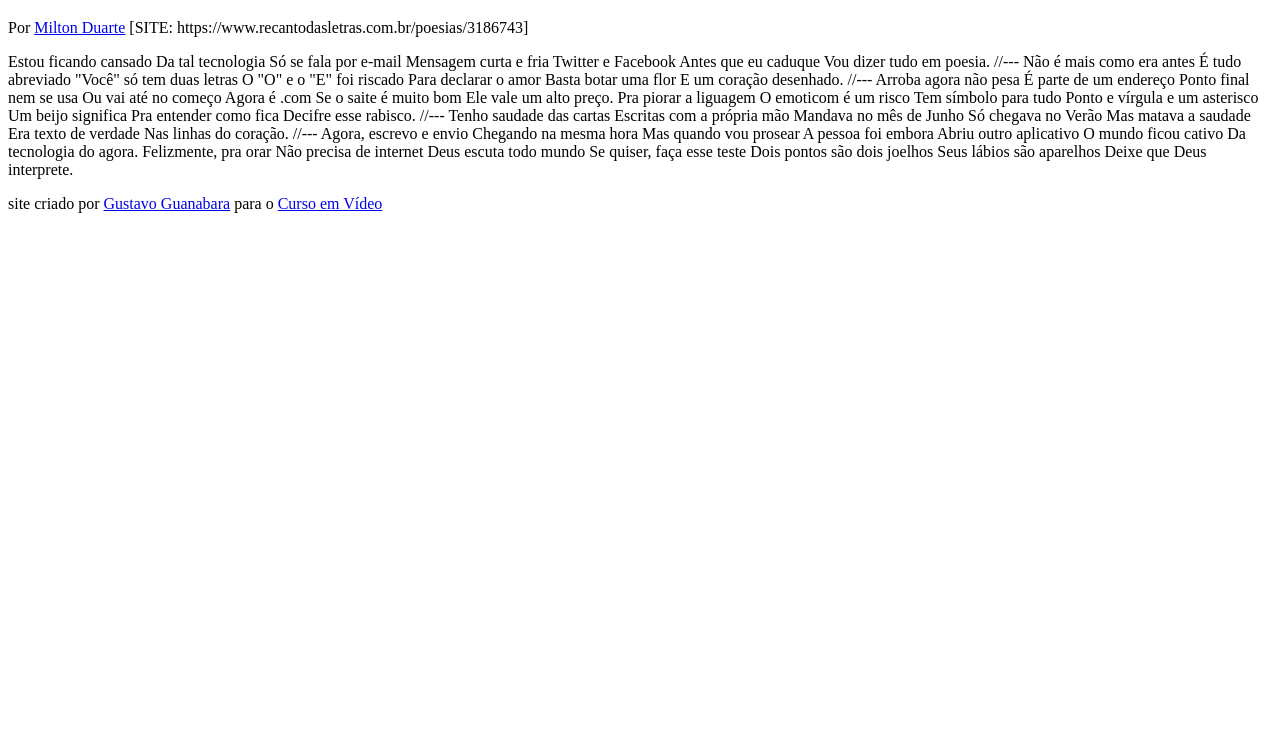
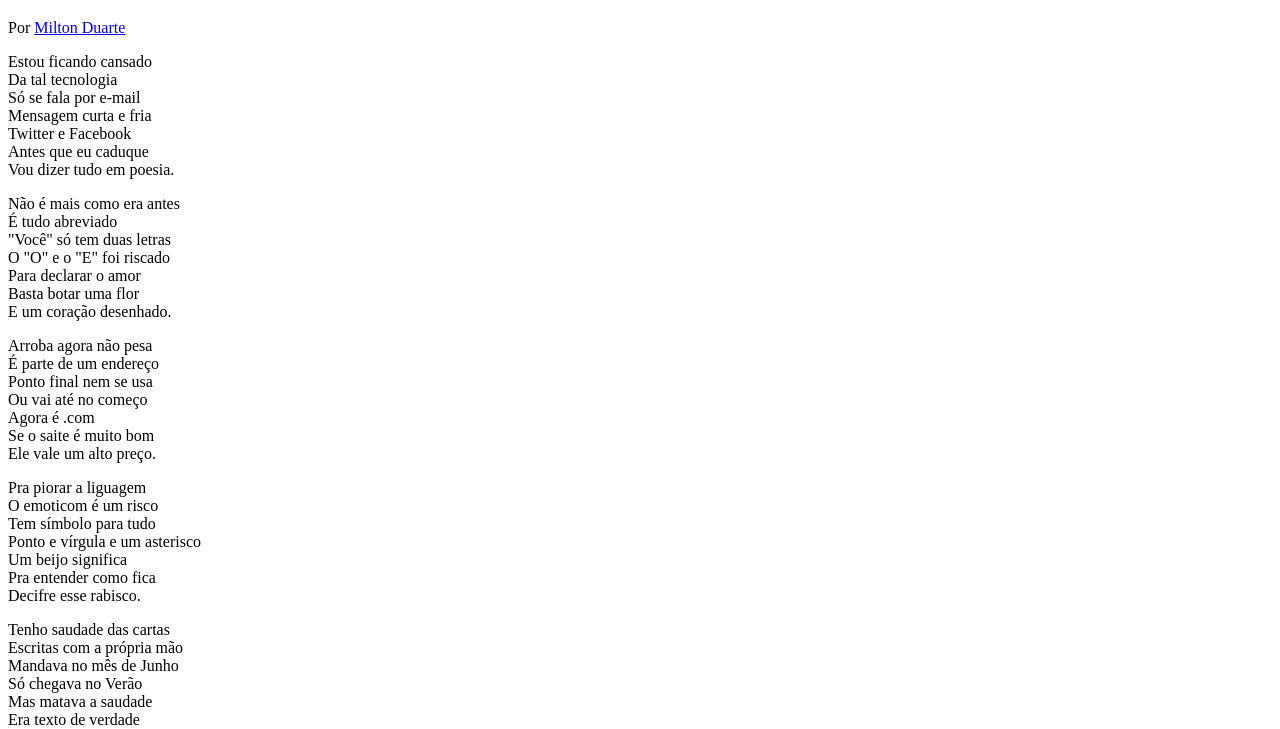
Before and after one commit to eliomarr/HTML-CSS, a plain HTML site: page Desafios/D012/index.html in a window 1280 px wide. Shown: the part 61-790 px from the top of the page. Drawn offline with Linux system fonts and the light colour scheme.

Commit message:
Aula 17.Out.23

```diff
--- /dev/null
+++ b/Desafios/D012/estilo/style.css
@@ -0,0 +1 @@
+@charset "UTF-8";
--- a/Desafios/D012/index.html
+++ b/Desafios/D012/index.html
@@ -4,79 +4,95 @@
     <meta charset="UTF-8">
     <meta name="viewport" content="width=device-width, initial-scale=1.0">
     <title>Cordel Moderno</title>
+    <link rel="stylesheet" href="estilo/style.css">
 </head>
 <body>
     <header>
         <h1>Cordel Moderno</h1>
         <p>
             Por <a href="https://www.recantodasletras.com.br/poesias/3186743" target="_blank">Milton Duarte</a>
-            [SITE: https://www.recantodasletras.com.br/poesias/3186743]
         </p>
     </header>
 
-    Estou ficando cansado
-    Da tal tecnologia
-    Só se fala por e-mail
-    Mensagem curta e fria
-    Twitter e Facebook
-    Antes que eu caduque
-    Vou dizer tudo em poesia.
+    <section>
+        <p>
+            Estou ficando cansado <br>
+            Da tal tecnologia <br>
+            Só se fala por e-mail <br>
+            Mensagem curta e fria <br>
+            Twitter e Facebook <br>
+            Antes que eu caduque <br>
+            Vou dizer tudo em poesia.
+        </p>
+    </section>
 
-    //---
+    <section>
+        <p>
+            Não é mais como era antes <br>
+            É tudo abreviado <br>
+            "Você" só tem duas letras <br>
+            O "O" e o "E" foi riscado <br>
+            Para declarar o amor <br>
+            Basta botar uma flor <br>
+            E um coração desenhado.
+        </p>
+    </section>
 
-    Não é mais como era antes
-    É tudo abreviado
-    "Você" só tem duas letras
-    O "O" e o "E" foi riscado
-    Para declarar o amor
-    Basta botar uma flor
-    E um coração desenhado.
+    <section>
+        <p>
+            Arroba agora não pesa <br>
+            É parte de um endereço <br>
+            Ponto final nem se usa <br>
+            Ou vai até no começo <br>
+            Agora é .com <br>
+            Se o saite é muito bom <br>
+            Ele vale um alto preço.
+        </p>
 
-    //---
+        <p>
+            Pra piorar a liguagem <br>
+            O emoticom é um risco <br>
+            Tem símbolo para tudo <br>
+            Ponto e vírgula e um asterisco <br>
+            Um beijo significa <br>
+            Pra entender como fica <br>
+            Decifre esse rabisco.
+        </p>
+    </section>
 
-    Arroba agora não pesa
-    É parte de um endereço
-    Ponto final nem se usa
-    Ou vai até no começo
-    Agora é .com
-    Se o saite é muito bom
-    Ele vale um alto preço.
+    <section>
+        <p>
+            Tenho saudade das cartas <br>
+            Escritas com a própria mão <br>
+            Mandava no mês de Junho <br>
+            Só chegava no Verão <br>
+            Mas matava a saudade <br>
+            Era texto de verdade <br>
+            Nas linhas do coração.
+        </p>
+    </section>
 
-    Pra piorar a liguagem
-    O emoticom é um risco
-    Tem símbolo para tudo
-    Ponto e vírgula e um asterisco
-    Um beijo significa
-    Pra entender como fica
-    Decifre esse rabisco.
+    <section>
+        <p>
+            Agora, escrevo e envio <br>
+            Chegando na mesma hora <br>
+            Mas quando vou prosear <br>
+            A pessoa foi embora <br>
+            Abriu outro aplicativo <br>
+            O mundo ficou cativo <br>
+            Da tecnologia do agora.
+        </p>
 
-    //---
-
-    Tenho saudade das cartas
-    Escritas com a própria mão
-    Mandava no mês de Junho
-    Só chegava no Verão
-    Mas matava a saudade
-    Era texto de verdade
-    Nas linhas do coração.
-
-    //---
-
-    Agora, escrevo e envio
-    Chegando na mesma hora
-    Mas quando vou prosear
-    A pessoa foi embora
-    Abriu outro aplicativo
-    O mundo ficou cativo
-    Da tecnologia do agora.
-
-    Felizmente, pra orar
-    Não precisa de internet
-    Deus escuta todo mundo
-    Se quiser, faça esse teste
-    Dois pontos são dois joelhos
-    Seus lábios são aparelhos
-    Deixe que Deus interprete.
+        <p>
+            Felizmente, pra orar <br>
+            Não precisa de internet <br>
+            Deus escuta todo mundo <br>
+            Se quiser, faça esse teste <br>
+            Dois pontos são dois joelhos <br>
+            Seus lábios são aparelhos <br>
+            Deixe que Deus interprete.
+        </p>
+    </section>
 
     <footer>
         <p>site criado por <a href="https://gustavoguanabara.github.io" target="_blank">Gustavo Guanabara</a> para o <a href="https://www.cursoemvideo.com" target="_blank">Curso em Vídeo</a></p>
```
